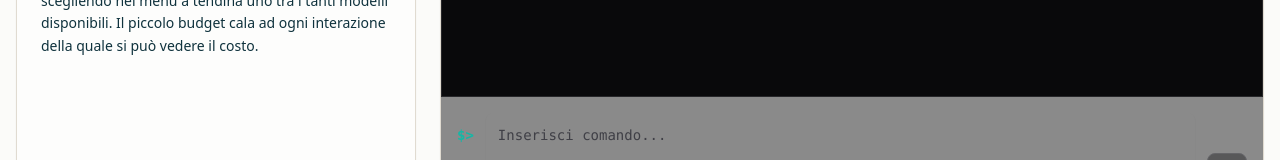
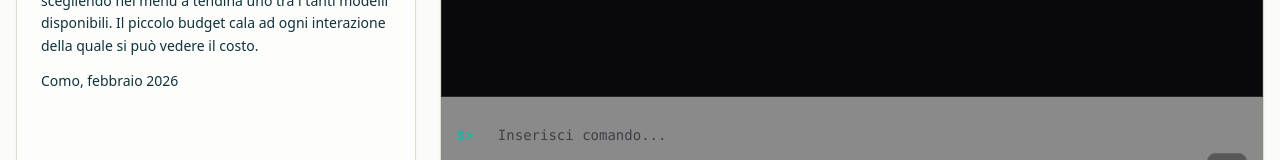
Before and after one commit to UnimiSB/Lavagna-ai, a React (Vite) app: page / in a window 1280 px wide. Shown: the part 623-783 px from the top of the page. Built offline with nearby package versions, Linux system fonts and the light colour scheme; no server answers.

Commit message:
eliminato generatore. finito rifiniture_ok

```diff
--- a/src/components/HomeSection.tsx
+++ b/src/components/HomeSection.tsx
@@ -27,6 +27,9 @@ export function HomeSection() {
             <p className="text-sm leading-relaxed">
               Nello spazio a lato è possibile interagire con l'intelligenza artificiale generativa "Chat AI", scegliendo nel menù a tendina uno tra i tanti modelli disponibili. Il piccolo budget cala ad ogni interazione della quale si può vedere il costo.
             </p>
+            <p className="text-sm leading-relaxed">
+              Como, febbraio 2026
+            </p>
           </CardContent>
         </Card>
 
```
